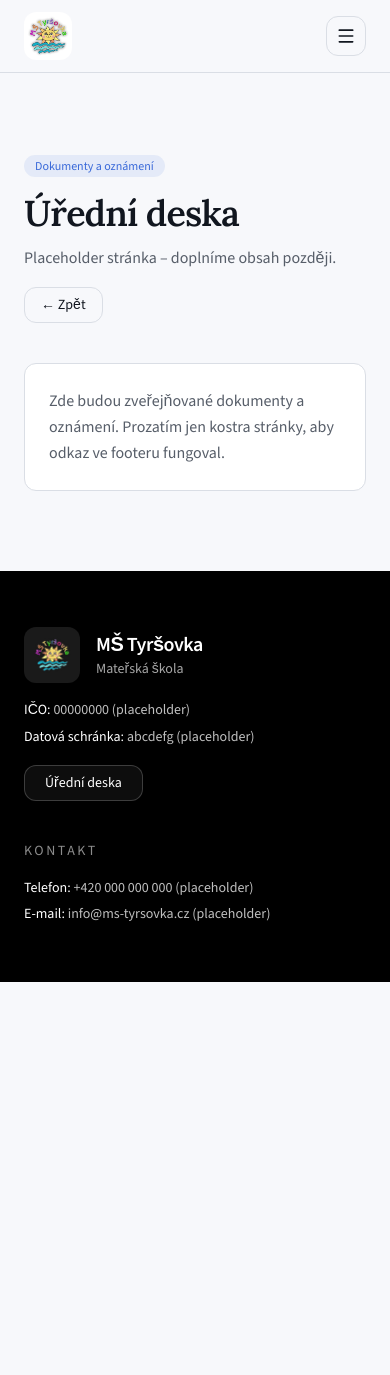
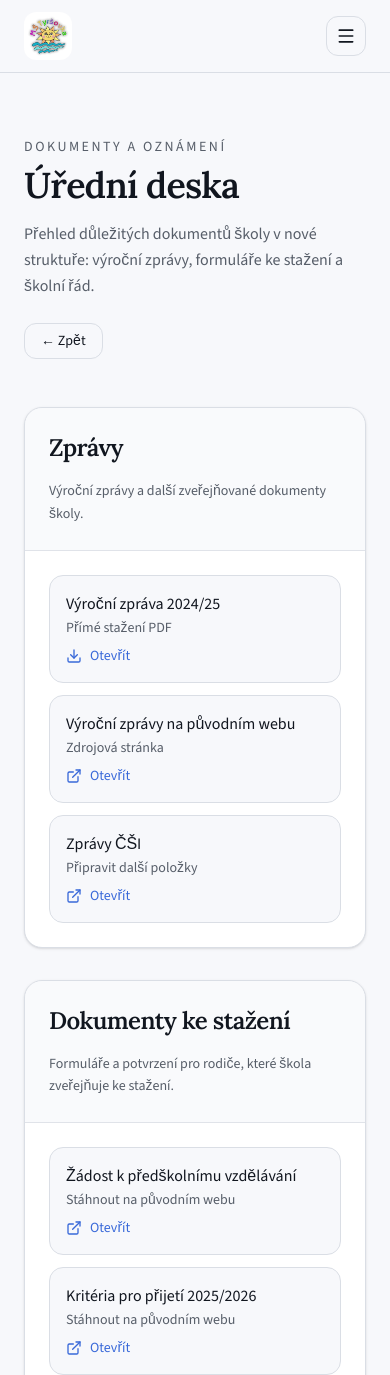
Before and after one commit to thinkhome-org/ms-tyrsovka, a Next.js app: page /uredni-deska in a window 390 px wide. Shown: the top 1375 px of the page. Before the commit the page ends 982 px from the top, so only its background shows below. Built offline with nearby package versions, Linux system fonts and the light colour scheme.

Commit message:
Refactor static content pages and enhance styling: updated layout and spacing in UredniDeska, Zapisy, and StaticContentPage components for improved visual consistency, added content-card class for consistent card styling, and refined global styles in globals.css for better responsiveness.

```diff
--- a/app/globals.css
+++ b/app/globals.css
@@ -153,7 +153,7 @@ h6 {
   }
 
   .section-shell {
-    @apply py-20 sm:py-24;
+    @apply py-16 sm:py-20 lg:py-24;
   }
 
   .section-title {
@@ -163,4 +163,9 @@ h6 {
   .section-copy {
     @apply text-base leading-relaxed text-muted-foreground sm:text-lg;
   }
+
+  /* Content pages: cards with consistent elevation and radius */
+  .content-card {
+    @apply rounded-xl border border-border bg-card shadow-sm;
+  }
 }
--- /dev/null
+++ b/app/uredni-deska/content.ts
@@ -0,0 +1,97 @@
+/**
+ * Úřední deska – odkazy na dokumenty ke stažení.
+ * Prozatím statický obsah; později lze nahradit načítáním z CMS.
+ */
+
+export type UredniDeskaItem = {
+    label: string;
+    href: string;
+    kind: string;
+};
+
+export type UredniDeskaSection = {
+    title: string;
+    description: string;
+    items: UredniDeskaItem[];
+    note?: string;
+};
+
+export const UREDNI_DESKA_SECTIONS: UredniDeskaSection[] = [
+    {
+        title: "Zprávy",
+        description:
+            "Výroční zprávy a další zveřejňované dokumenty školy.",
+        items: [
+            {
+                label: "Výroční zpráva 2024/25",
+                href: "http://files.site.site3.eu/f8/3e/f83e2234-030b-4972-8792-fc03e7b481f3.pdf",
+                kind: "Přímé stažení PDF",
+            },
+            {
+                label: "Výroční zprávy na původním webu",
+                href: "https://www.tyrsovka.cz/o-%C5%A1kole/v%C3%BDro%C4%8Dn%C3%AD-zpr%C3%A1vy",
+                kind: "Zdrojová stránka",
+            },
+            {
+                label: "Zprávy ČŠI",
+                href: "https://www.tyrsovka.cz/o-%C5%A1kole/v%C3%BDro%C4%8Dn%C3%AD-zpr%C3%A1vy",
+                kind: "Připravit další položky",
+            },
+        ],
+    },
+    {
+        title: "Dokumenty ke stažení",
+        description:
+            "Formuláře a potvrzení pro rodiče, které škola zveřejňuje ke stažení.",
+        items: [
+            {
+                label: "Žádost k předškolnímu vzdělávání",
+                href: "https://www.tyrsovka.cz/informace-pro-rodi%C4%8De/dokumenty-a-potvrzeni",
+                kind: "Stáhnout na původním webu",
+            },
+            {
+                label: "Kritéria pro přijetí 2025/2026",
+                href: "https://www.tyrsovka.cz/informace-pro-rodi%C4%8De/dokumenty-a-potvrzeni",
+                kind: "Stáhnout na původním webu",
+            },
+            {
+                label: "Evidenční list a potvrzení lékaře",
+                href: "https://www.tyrsovka.cz/informace-pro-rodi%C4%8De/dokumenty-a-potvrzeni",
+                kind: "Stáhnout na původním webu",
+            },
+            {
+                label: "Odhláška z MŠ",
+                href: "https://www.tyrsovka.cz/informace-pro-rodi%C4%8De/dokumenty-a-potvrzeni",
+                kind: "Stáhnout na původním webu",
+            },
+            {
+                label: "Pověření k vyzvedávání dítěte jinou osobou",
+                href: "https://www.tyrsovka.cz/informace-pro-rodi%C4%8De/dokumenty-a-potvrzeni",
+                kind: "Stáhnout na původním webu",
+            },
+            {
+                label: "Informovaný souhlas se zpracováním osobních údajů",
+                href: "https://www.tyrsovka.cz/informace-pro-rodi%C4%8De/dokumenty-a-potvrzeni",
+                kind: "Stáhnout na původním webu",
+            },
+            {
+                label: "Sazebník úhrad za poskytování informací",
+                href: "https://www.tyrsovka.cz/informace-pro-rodi%C4%8De/dokumenty-a-potvrzeni",
+                kind: "Stáhnout na původním webu",
+            },
+        ],
+        note: "Potvrzení o výši vynaložených nákladů za umístění dítěte škola podle původního webu vydává vždy začátkem kalendářního roku ve třídách.",
+    },
+    {
+        title: "Školní řád",
+        description:
+            "Oficiální školní řád zveřejněný ke stažení pro rodiče i zájemce.",
+        items: [
+            {
+                label: "Školní řád ke stažení",
+                href: "https://www.tyrsovka.cz/informace-pro-rodi%C4%8De/skolni-rad",
+                kind: "Stáhnout PDF na původním webu",
+            },
+        ],
+    },
+];
--- a/app/uredni-deska/page.tsx
+++ b/app/uredni-deska/page.tsx
@@ -1,38 +1,92 @@
 import Link from "next/link";
-import { Badge } from "@/components/ui/badge";
-import { Card, CardContent } from "@/components/ui/card";
+import { Download, ExternalLink } from "lucide-react";
+import { Card, CardContent, CardHeader, CardTitle } from "@/components/ui/card";
 import { linkButtonOutlineSm } from "@/lib/button-link-classes";
+import { UREDNI_DESKA_SECTIONS } from "./content";
 
 export default function UredniDeskaPage() {
     return (
         <main className="flex-1 text-zinc-900">
             <div className="page-shell section-shell">
-                <div className="flex flex-wrap items-end justify-between gap-4">
-                    <div>
-                        <Badge variant="soft" className="mb-4">
+                <header className="flex flex-wrap items-end justify-between gap-6">
+                    <div className="min-w-0 max-w-3xl">
+                        <p className="text-sm font-medium uppercase tracking-[0.18em] text-muted-foreground">
                             Dokumenty a oznámení
-                        </Badge>
-                        <h1 className="text-4xl font-semibold tracking-tight text-foreground sm:text-5xl">
+                        </p>
+                        <h1 className="mt-2 text-4xl font-semibold tracking-tight text-foreground sm:text-5xl">
                             Úřední deska
                         </h1>
-                        <p className="mt-3 max-w-2xl text-base leading-relaxed text-muted-foreground sm:text-lg">
-                            Placeholder stránka – doplníme obsah později.
+                        <p className="mt-4 max-w-2xl text-base leading-relaxed text-muted-foreground sm:text-lg">
+                            Přehled důležitých dokumentů školy v nové struktuře:
+                            výroční zprávy, formuláře ke stažení a školní řád.
                         </p>
                     </div>
 
                     <Link href="/" className={linkButtonOutlineSm}>
                         ← Zpět
                     </Link>
+                </header>
+
+                <div className="mt-12 space-y-8 sm:mt-14">
+                    {UREDNI_DESKA_SECTIONS.map((section) => (
+                        <Card
+                            key={section.title}
+                            className="content-card overflow-hidden"
+                        >
+                            <CardHeader className="border-b border-border/80 bg-muted/40 py-6 sm:py-8">
+                                <CardTitle className="text-2xl">
+                                    {section.title}
+                                </CardTitle>
+                                <p className="mt-2 max-w-2xl text-sm leading-relaxed text-muted-foreground sm:text-base">
+                                    {section.description}
+                                </p>
+                            </CardHeader>
+
+                            <CardContent className="p-6 sm:p-8">
+                                <div className="grid gap-3">
+                                    {section.items.map((item) => {
+                                        const isDirectDownload =
+                                            item.kind === "Přímé stažení PDF";
+
+                                        return (
+                                            <a
+                                                key={item.label}
+                                                href={item.href}
+                                                target="_blank"
+                                                rel="noopener noreferrer"
+                                                className="flex flex-col gap-2 rounded-lg border border-border bg-background p-4 transition-colors hover:border-primary/20 hover:bg-accent/30 sm:flex-row sm:items-center sm:justify-between sm:gap-4"
+                                            >
+                                                <div className="min-w-0">
+                                                    <p className="font-medium text-foreground">
+                                                        {item.label}
+                                                    </p>
+                                                    <p className="mt-0.5 text-sm text-muted-foreground">
+                                                        {item.kind}
+                                                    </p>
+                                                </div>
+
+                                                <span className="inline-flex shrink-0 items-center gap-2 text-sm font-medium text-primary">
+                                                    {isDirectDownload ? (
+                                                        <Download className="size-4" />
+                                                    ) : (
+                                                        <ExternalLink className="size-4" />
+                                                    )}
+                                                    Otevřít
+                                                </span>
+                                            </a>
+                                        );
+                                    })}
+                                </div>
+
+                                {section.note ? (
+                                    <p className="mt-6 rounded-lg border border-border/80 bg-muted/30 px-4 py-3 text-sm leading-relaxed text-muted-foreground">
+                                        {section.note}
+                                    </p>
+                                ) : null}
+                            </CardContent>
+                        </Card>
+                    ))}
                 </div>
-
-                <Card className="mt-10 bg-card">
-                    <CardContent className="p-6 sm:p-8">
-                        <p className="leading-relaxed text-muted-foreground">
-                            Zde budou zveřejňované dokumenty a oznámení. Prozatím
-                            jen kostra stránky, aby odkaz ve footeru fungoval.
-                        </p>
-                    </CardContent>
-                </Card>
             </div>
         </main>
     );
```
Also changed, not shown: app/components/static-content-page.tsx (+20 -14 lines), app/zapisy/page.tsx (+11 -13 lines), lib/static-page-content.ts (+8 -0 lines).
